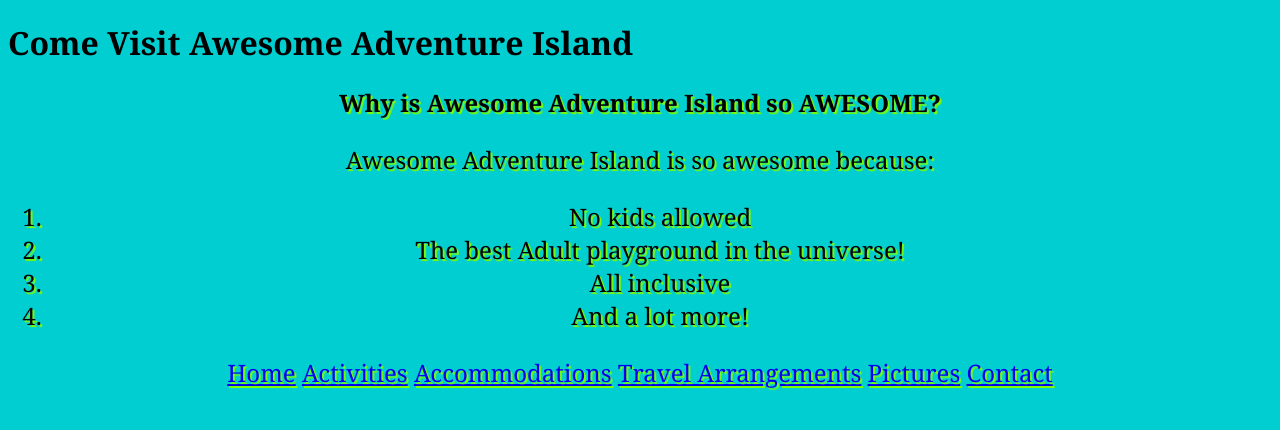
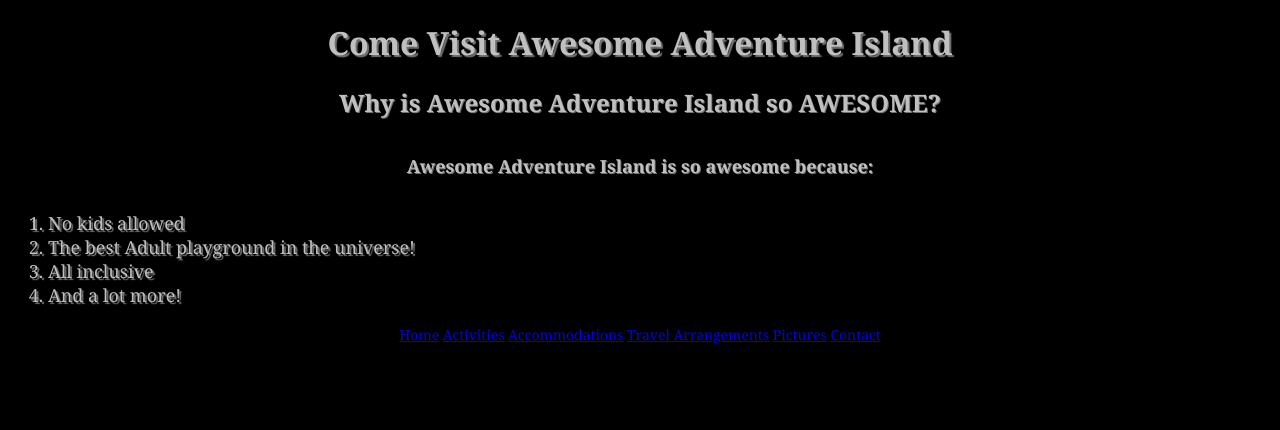
Before and after one commit to laurenposey/resort-page, a plain HTML site: page index.html in a window 1280 px wide. Drawn offline with Linux system fonts and the light colour scheme.

Commit message:
finalized css for alt-style

```diff
--- a/css/style1.css
+++ b/css/style1.css
@@ -1,26 +1,16 @@
 body{
-  background-color: #00CED1;
-  text-align: left;
-  font-family: "Georgia serif", Georgia, serif;
-  color: ;
-}
-
-title {
+  background-color: #000000;
   text-align: center;
   font-family: "Georgia serif", Georgia, serif;
-  font-size: 24px;
-  color: ;
-  text-shadow: 2px 2px 1px #7CFC00;
-}
-
+  color: #C0C0C0;
 }
 
 h1 {
   text-align: center;
   font-family: "Georgia serif", Georgia, serif;
-  font-size: 24px;
-  color: ;
-  text-shadow: 2px 2px 1px #7CFC00;
+  font-size: 32px;
+  color: #C0C0C0;
+  text-shadow: 2px 2px 1px #737373;
 
 }
 
@@ -28,34 +18,44 @@ h2 {
   text-align: center;
   font-family: "Georgia serif", Georgia, serif;
   font-size: 24px;
-  color: ;
-  text-shadow: 2px 2px 1px #7CFC00;
+  color: #C0C0C0;
+  text-shadow: 1px 1px 0px #737373;
+
+}
+
+h3 {
+  text-align: center;
+  font-family: "Georgia serif", Georgia, serif;
+  font-size: 18px;
+  color: #C0C0C0;
+  text-shadow: 1px 1px 0px #737373;
+  line-height: 300%;
 
 }
 
 ul {
-  text-align: center;
+  text-align: left;
   font-family: "Georgia serif", Georgia, serif;
-  font-size: 24px;
-  color: ;
-  text-shadow: 2px 2px 1px #7CFC00;
+  font-size: 18px;
+  color: #C0C0C0;
+  text-shadow: 2px 2px 1px #737373;
 
 }
 
 ol {
-  text-align: center;
+  text-align: left;
   font-family: "Georgia serif", Georgia, serif;
-  font-size: 24px;
-  color: ;
-  text-shadow: 2px 2px 1px #7CFC00;
+  font-size: 18px;
+  color: #C0C0C0;
+  text-shadow: 2px 2px 1px #737373;
 
 }
 
 p {
   text-align: center;
   font-family: "Georgia serif", Georgia, serif;
-  font-size: 24px;
-  color: ;
-  text-shadow: 2px 2px 1px #7CFC00;
+  font-size: 14px;
+  color: #C0C0C0;
+
 
 }
--- a/index.html
+++ b/index.html
@@ -7,7 +7,7 @@
   <body>
     <h1>Come Visit Awesome Adventure Island</h1>
     <h2>Why is Awesome Adventure Island so AWESOME?</h2>
-    <p>Awesome Adventure Island is so awesome because:</p>
+    <h3>Awesome Adventure Island is so awesome because:</h3>
     <ol>
       <li>No kids allowed</li>
       <li>The best Adult playground in the universe!</li>
```
Also changed, not shown: pictures.html (+1 -0 lines).
